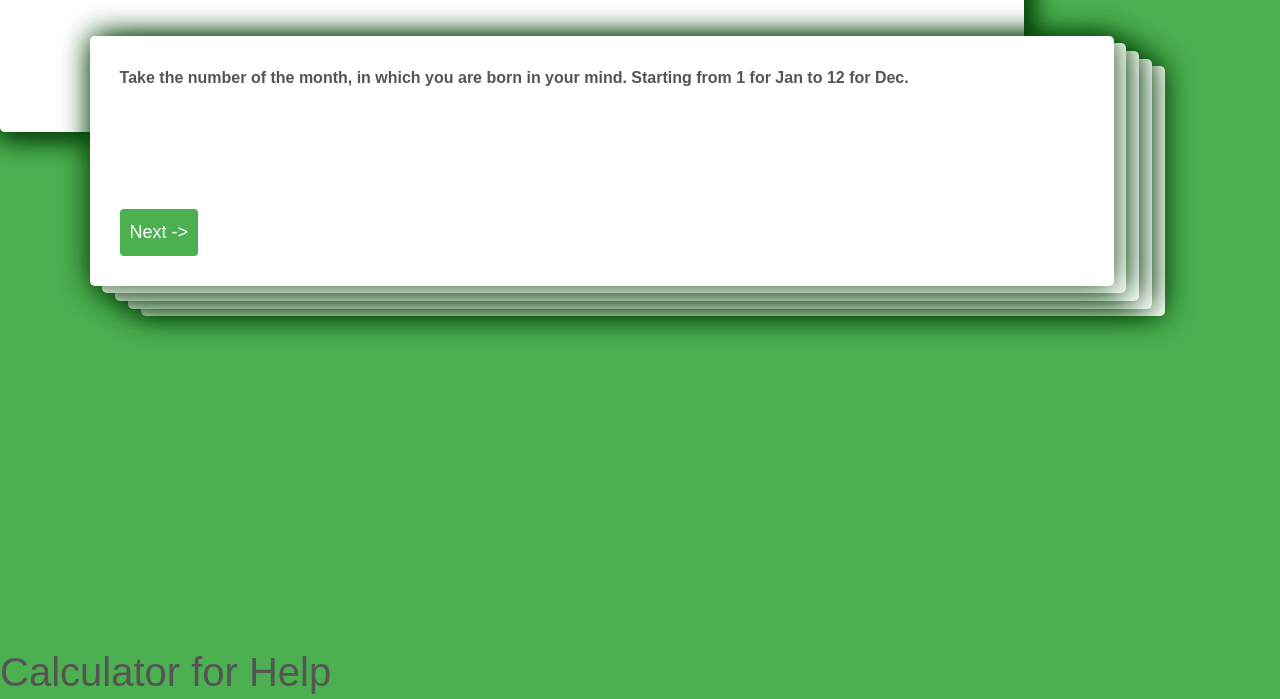
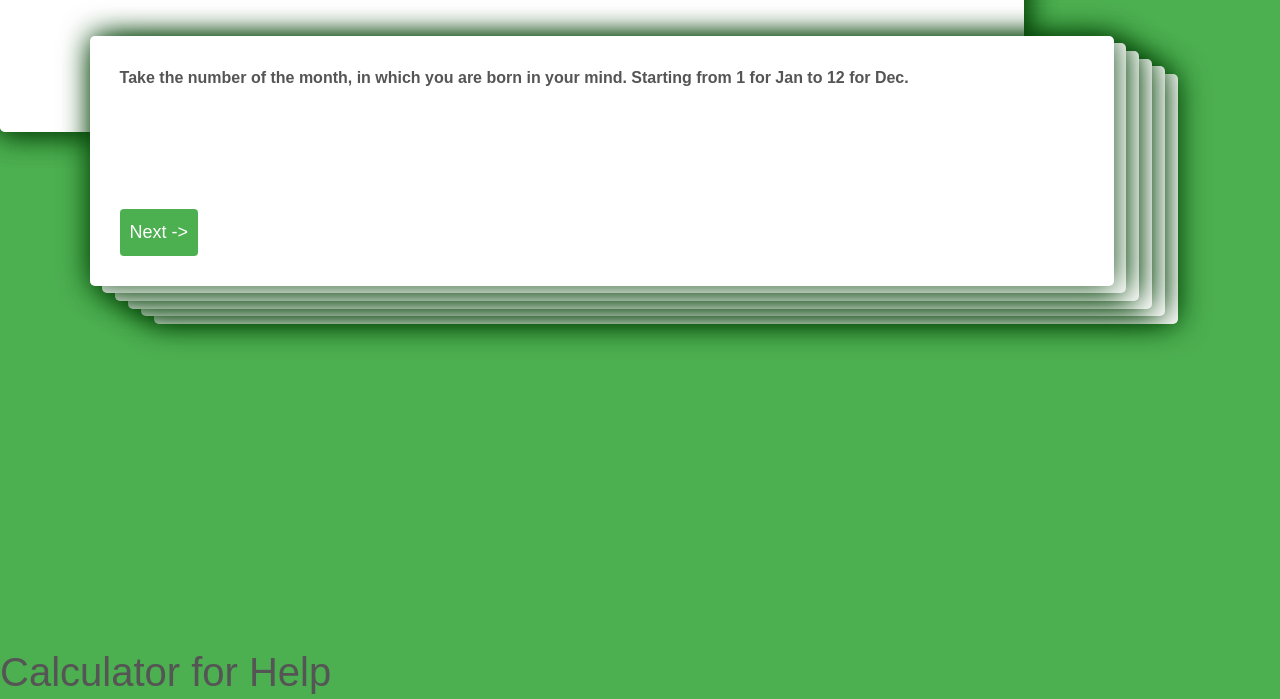
Before and after one commit to stewilondanga/guess-a-birthday, a plain HTML site: page index.html in a window 1280 px wide. Shown: the part 118-817 px from the top of the page. Drawn offline with nearby package versions, Linux system fonts and the light colour scheme.

Commit message:
add css/styles.css

```diff
--- a/css/styles.css
+++ b/css/styles.css
@@ -100,12 +100,13 @@ body {
   z-index: 3;
 }
 
-/*.main-app .part-six {
+.main-app .part-six {
   top: 25%;
   left: 12%;
   z-index: 2;
 }
-.main-app .part-seven {
+
+/*.main-app .part-seven {
   top: 26%;
   left: 13%;
   z-index: 1;
```
